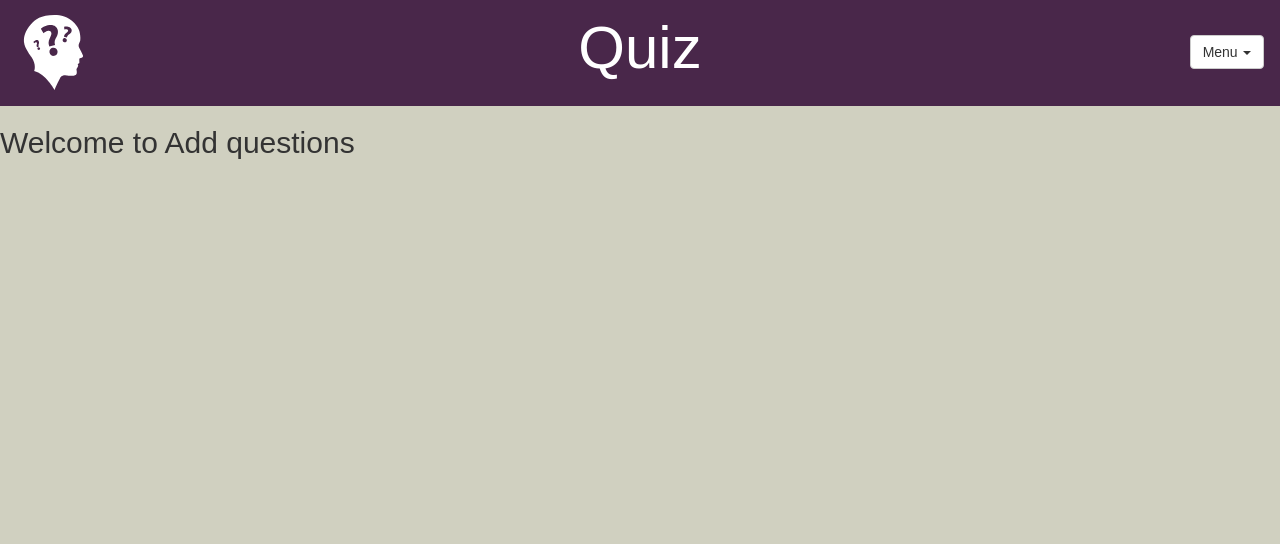
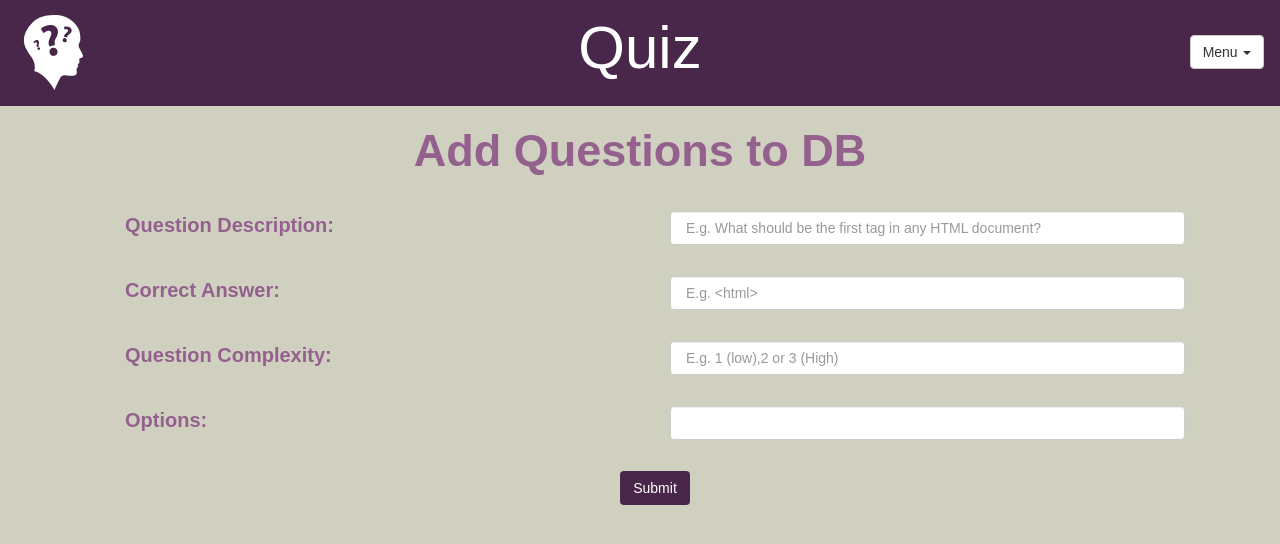
Before and after one commit to SahanaKamath19/Quiz, a React (Create React App) app in the folder quiz_front/: page /addQuestions in a window 1280 px wide. Shown: the top 544 px of the page. Built offline with nearby package versions, Linux system fonts and the light colour scheme.

Commit message:
component AddQuestions to DB

```diff
--- a/quiz_front/src/AddQuestions.js
+++ b/quiz_front/src/AddQuestions.js
@@ -6,11 +6,101 @@ import HeaderAdminTabs from './HeaderAdminTabs.js';
 import axios from 'axios';
 
 class AddQuestions extends Component {
+    constructor(){
+    super();
+    this.state={
+        question_description:'',
+        correct_answer:'',
+        question_complexity:'',
+        options:'',
+        success:'no-success'
+    }
+    this.onQuestionDescriptionChange = this.onQuestionDescriptionChange.bind(this);
+    this.onCorrectAnswerChange = this.onCorrectAnswerChange.bind(this);
+    this.onQuestionComplexityChange = this.onQuestionComplexityChange.bind(this);
+    this.onOptionChange = this.onOptionChange.bind(this);
+    this.handleSubmit = this.handleSubmit.bind(this);
+}
+
+//Function to validate if all the fields are are entered by admin only then "submit" button will get enabled
+componentWillUpdate(nextProps, nextState) {
+    nextState.invalidData = !(nextState.question_description!=='' && nextState.question_complexity!=='' && nextState.correct_answer!==''&& nextState.options!=='');
+  }
+onQuestionDescriptionChange(e){
+    this.setState({ question_description: e.target.value });
+}
+onCorrectAnswerChange(e){
+    this.setState({ correct_answer: e.target.value });
+}
+onQuestionComplexityChange(e){
+    this.setState({ question_complexity: e.target.value });
+}
+onOptionChange(e){
+    this.setState({ options: e.target.value });
+}
+//Function on click of "submit question" should create record of the user on DB
+ handleSubmit(e){
+    e.preventDefault();
+    this.setState({success:''})
+    axios.post("/question",this.state)
+    .then(function(res){
+        console.log(res);
+    })
+    .catch(function(err){
+        console.log(err);
+    })
+    this.setState({
+        question_description:'',
+        correct_answer:'',
+        question_complexity:'',
+        options:''
+    })
+   }
     render(){
         return(
             <div>
                 <HeaderAdminTabs />
-                <h2> Welcome to Add questions </h2>
+                <div className="container">
+                    <h2 className="Purple-text Account-Login-header text-center">Add Questions to DB</h2>
+                     <p className={"alert alert-success text-center "+ this.state.success}>Question Added to Questions table</p>
+                    <div className="container">
+            <form>
+                <div className="form-group form-elements">
+                    <div className="col-xs-12 col-sm-6 form-label Label Purple-text">
+                    <label for="question_description">Question Description:</label>
+                    </div>
+                    <div className="col-xs-12 col-sm-6">
+                    <input type="text" className="form-control fields" id="question_description" placeholder="E.g. What should be the first tag in any HTML document?" value={this.state.question_description} onChange={this.onQuestionDescriptionChange}/>
+                    </div>
+                </div>
+                <div className="form-group form-elements">
+                    <div className="col-xs-12 col-sm-6 form-label Label Purple-text">
+                    <label for="correct_answer">Correct Answer:</label>
+                    </div>
+                    <div className="col-xs-12 col-sm-6">
+                    <input type="text" className="form-control fields" id="correct_answer" placeholder="E.g. <html>" value={this.state.correct_answer} onChange={this.onCorrectAnswerChange}/>
+                    </div>
+                </div>
+                <div className="form-group form-elements">
+                    <div className="col-xs-12 col-sm-6 form-label Label Purple-text">
+                    <label for="question_complexity">Question Complexity:</label>
+                    </div>
+                    <div className="col-xs-12 col-sm-6">
+                    <input type="text" className="form-control fields" id="question_complexity" placeholder="E.g. 1 (low),2 or 3 (High) " value={this.state.question_complexity} onChange={this.onQuestionComplexityChange}/>
+                    </div>
+                </div>
+                <div className="form-group form-elements">
+                    <div className="col-xs-12 col-sm-6 form-label Label Purple-text">
+                    <label for="options">Options:</label>
+                    </div>
+                    <div className="col-xs-12 col-sm-6">
+                    <input type="text" className="form-control fields" id="options" value={this.state.options} onChange={this.onOptionChange}/>
+                    </div>
+                </div>
+                <input type="submit" value="Submit" className="form-btn btn Dark-purple Button-style center-block" disabled={this.state.invalidData} onClick={this.handleSubmit}/>
+            </form>
+            </div>
+                </div>
             </div>
         );
     }
--- a/quiz_front/src/App.css
+++ b/quiz_front/src/App.css
@@ -69,6 +69,9 @@ color: #ffffff;
 .no-warning{
     display:none;
   }
+.no-success{
+    display:none;
+  }
 .Instructions-header{
   margin-top: 30px;
   font-size: 35px;
```
Also changed, not shown: 10 other files (tests, documents, lock files or other folders).
